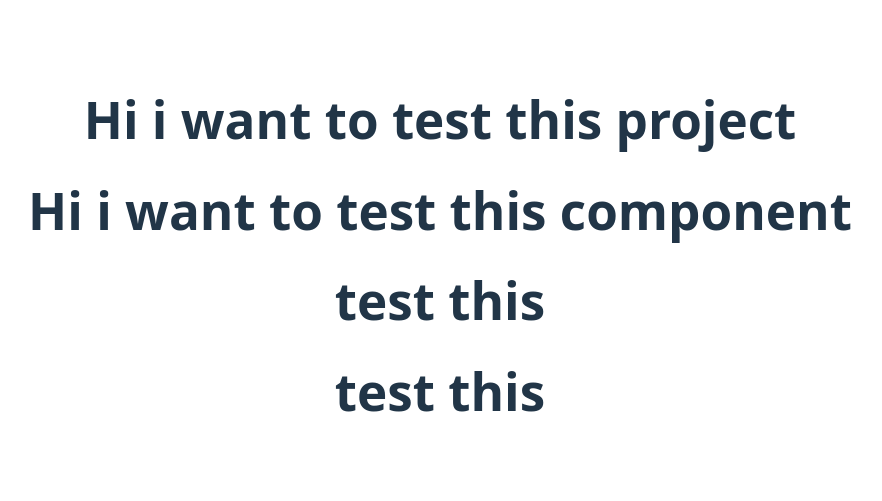
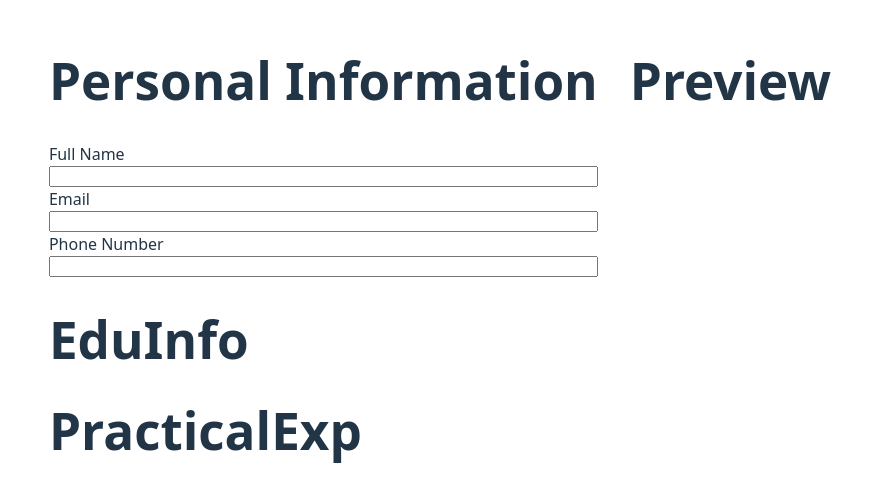
Before and after one commit to MustafaManhall/cv-application, a React (Vite) app: page / in a window 1280 px wide. Shown: the part 145-646 px from the top of the page, without its empty margins (200-1082 px from the left). Built offline with nearby package versions, Linux system fonts and the light colour scheme.

Commit message:
Feat: adding Personal info logic

```diff
--- a/src/App.jsx
+++ b/src/App.jsx
@@ -2,17 +2,38 @@ import { EduInfo } from "./components/eduInfo";
 import { PersonalInfo } from "./components/personalInfo";
 import { PracticalExp } from "./components/practicalExperience";
 import { Preview } from "./components/preview";
+import { useState } from "react";
 import "./styles/App.css";
 
 function App() {
+  const [fullName, setFullName] = useState("");
+  const [email, setEmail] = useState("");
+  const [phoneNumber, setPhoneNumber] = useState("");
+
+  function handleFullName(e) {
+    setFullName(e.target.value);
+  }
+  function handleEmail(e) {
+    setEmail(e.target.value);
+  }
+  function handlePhoneNumber(e) {
+    setPhoneNumber(e.target.value);
+  }
   return (
     <>
       <div>
-        <PersonalInfo />
+        <PersonalInfo
+          fullName={fullName}
+          handleFullName={handleFullName}
+          email={email}
+          handleEmail={handleEmail}
+          phoneNumber={phoneNumber}
+          handlePhoneNumber={handlePhoneNumber}
+        />
         <EduInfo />
         <PracticalExp />
       </div>
-      <Preview />
+      <Preview fullName={fullName} email={email} phoneNumber={phoneNumber} />
     </>
   );
 }
--- a/src/components/eduInfo.jsx
+++ b/src/components/eduInfo.jsx
@@ -1,7 +1,7 @@
 function EduInfo() {
   return (
     <>
-      <h1>Hi i want to test this component</h1>
+      <h1>EduInfo</h1>
     </>
   );
 }
--- a/src/components/personalInfo.jsx
+++ b/src/components/personalInfo.jsx
@@ -1,7 +1,56 @@
-function PersonalInfo() {
+import "../styles/personalInfo.css";
+
+function PersonalInfo({
+  fullName,
+  handleFullName,
+  email,
+  handleEmail,
+  phoneNumber,
+  handlePhoneNumber,
+}) {
   return (
     <>
-      <h1>Hi i want to test this project</h1>
+      <h1>Personal Information</h1>
+      <form className="personal-info">
+        <label htmlFor="name" className="full-name">
+          Full Name
+        </label>
+        <input
+          type="text"
+          name="name"
+          id="name"
+          autoComplete="on"
+          value={fullName}
+          onChange={handleFullName}
+        />
+        <label htmlFor="email" className="email">
+          Email
+        </label>
+        <input
+          type="text"
+          name="email"
+          id="email"
+          autoComplete="on"
+          value={email}
+          onChange={handleEmail}
+        />
+        <label htmlFor="phone-number" className="phone-number">
+          Phone Number
+        </label>
+        <input
+          type="text"
+          name="phone-number"
+          id="phone-number"
+          autoComplete="on"
+          value={phoneNumber}
+          onChange={handlePhoneNumber}
+        />
+        {/* Not needed right now */}
+        {/* <div className="btns">
+          <button className="edit-btn">Edit</button>
+          <button className="submit-btn">Submit</button>
+        </div> */}
+      </form>
     </>
   );
 }
--- a/src/components/practicalExperience.jsx
+++ b/src/components/practicalExperience.jsx
@@ -1,7 +1,7 @@
 function PracticalExp() {
   return (
     <>
-      <h1>test this</h1>
+      <h1>PracticalExp</h1>
     </>
   );
 }
--- a/src/components/preview.jsx
+++ b/src/components/preview.jsx
@@ -1,8 +1,15 @@
-function Preview() {
+import { PersonalInfo } from "./personalInfo";
+
+function Preview({ fullName, email, phoneNumber }) {
   return (
-    <>
-      <h1>test this</h1>
-    </>
+    <div>
+      <h1>Preview</h1>
+      <div>
+        <h2>{fullName}</h2>
+        <h2>{email}</h2>
+        <h2>{phoneNumber}</h2>
+      </div>
+    </div>
   );
 }
 
--- a/src/styles/App.css
+++ b/src/styles/App.css
@@ -2,5 +2,6 @@
   max-width: 1280px;
   margin: 0 auto;
   padding: 2rem;
-  text-align: center;
+  display: flex;
+  gap: 2rem;
 }
--- /dev/null
+++ b/src/styles/personalInfo.css
@@ -0,0 +1,4 @@
+.personal-info {
+    display: flex;
+    flex-direction: column;
+}
```
